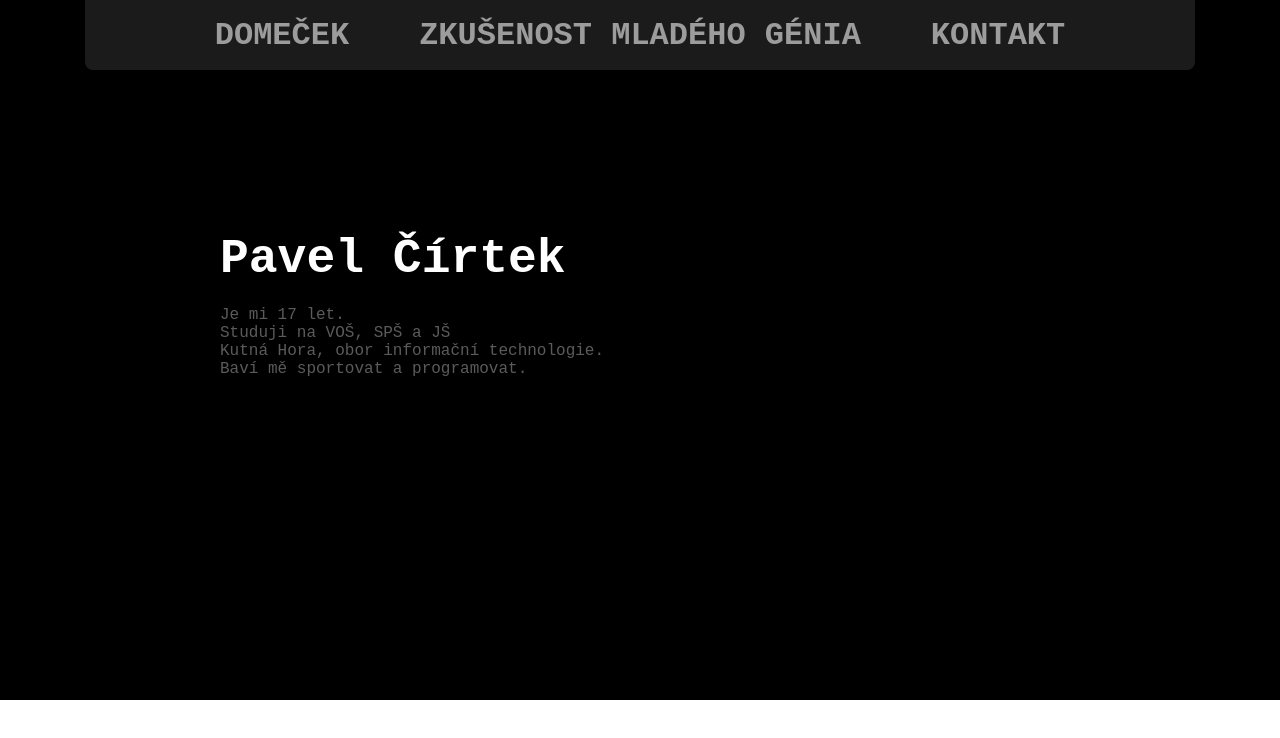
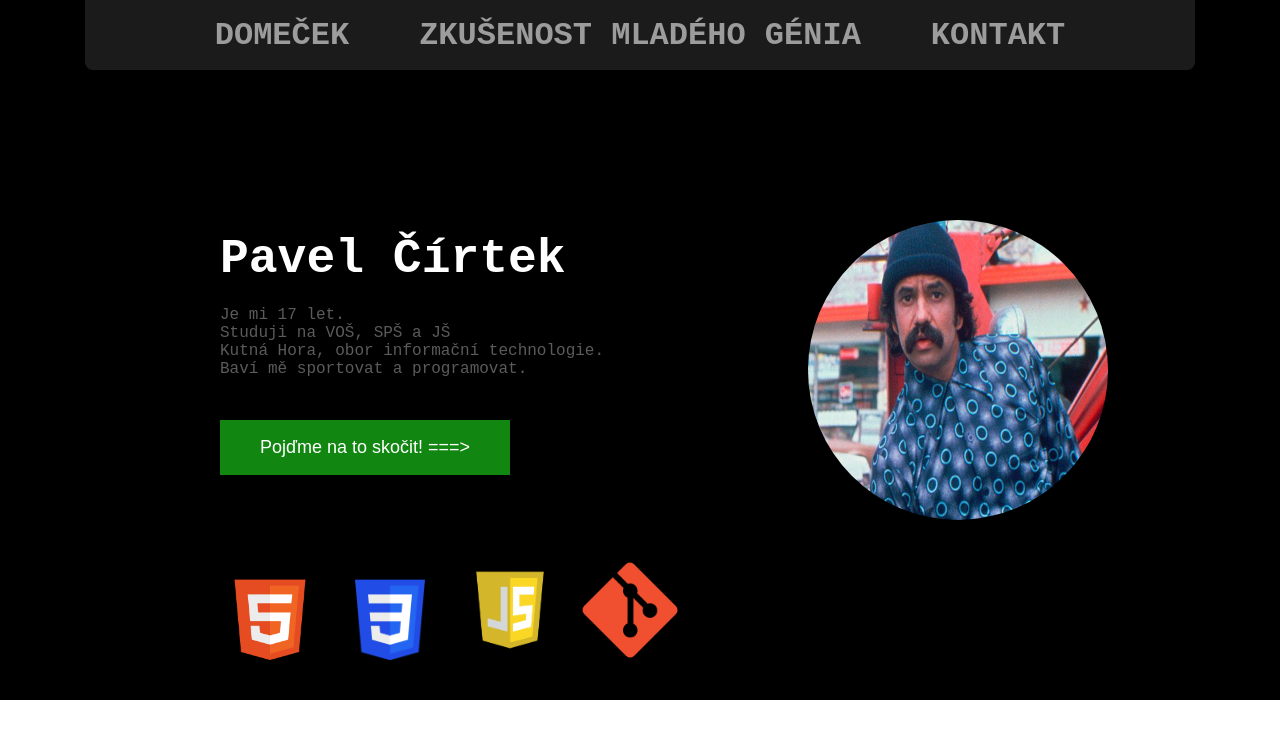
Before and after one commit to IT3Bsk1/Portfolio_Cirtek, a plain HTML site: page index.html in a window 1280 px wide. Drawn offline with Linux system fonts and the light colour scheme.

Commit message:
Černá hlava

```diff
--- a/index.html
+++ b/index.html
@@ -28,7 +28,15 @@
           Baví mě sportovat a programovat.
         </p>
     </div>
+    <button class="button" type="button">Pojďme na to skočit! ===></button>
   </div>
-</div>
+  <img class="img" src="cheech-marin-600x450-8fe86d8777744a5a96569ecc2d659021.jpg" alt="Nefunguje bro, sry">
+  <div class="pictures">
+    <img src="HTML5_logo_and_wordmark.svg.png" alt="Blbí kámo">
+    <img src="CSS3_logo_and_wordmark.svg.png" alt="Blbí kámo">
+    <img src="javascript-logo-javascript-icon-transparent-free-png.webp" alt="Blbí kámo">
+    <img src="Git_icon.svg.png" alt="Blbí kámo">
+  </div>
+  <div class="txt"><p>Oblasti neměřitelné zkušenosti:</p></div>
 </body>
 </html>
--- a/style.css
+++ b/style.css
@@ -1,4 +1,3 @@
-
 .header {
 
 position: absolute;
@@ -49,3 +48,49 @@ padding-top: 290px;
 color: rgb(92, 90, 90);
 font-family: 'Courier New', Courier, monospace;
 }
+.img {
+position: relative;
+z-index: 10;
+width: 300px;
+height: 300px;
+margin-top: 220px;
+margin-left: 800px;
+display: block;
+border-radius: 50%;
+}
+.button {
+position: absolute;
+margin-left: 220px;
+margin-top: 420px;
+width: 290px;
+height: 55px;
+background: rgb(17, 134, 17);
+background-color: rgb(17, 134, 17);
+border: none;
+z-index: 9;
+color: white;
+font-size: large;
+}
+.pictures {
+position: absolute;
+top: 560px; /* Umístění pod zelený button */
+left: 220px; /* Zarovnání s ostatním obsahem */
+display: flex;
+flex-direction: row;
+gap: 20px; /* Mezera mezi obrázky */
+z-index: 10;
+}
+
+.pictures img {
+width: 100px;
+height: 100px;
+object-fit: contain; /* Zachová poměr stran */
+}
+.txt {
+  margin-top: 20px;  /* mezera pod obrázky */
+  margin-left: 50px;
+  color: #ffffff;
+  font-size: 24px;
+  font-weight: bold;
+  font-family: 'Courier New', Courier, monospace;
+}
```
Also changed, not shown: CSS3_logo_and_wordmark.svg.png (added), Git_icon.svg.png (added), HTML5_logo_and_wordmark.svg.png (added), javascript-logo-javascript-icon-transparent-free-png.webp (added).
